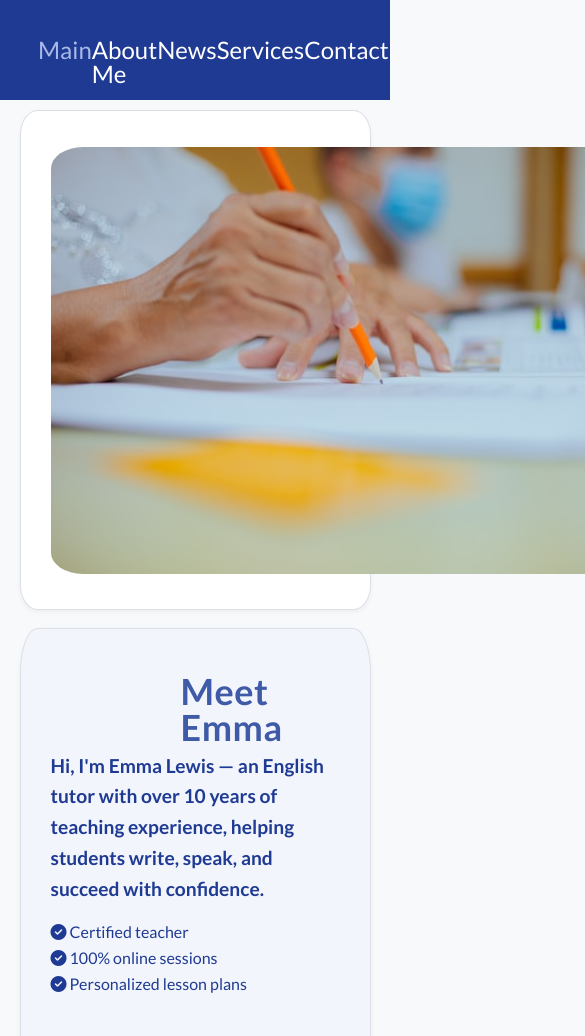
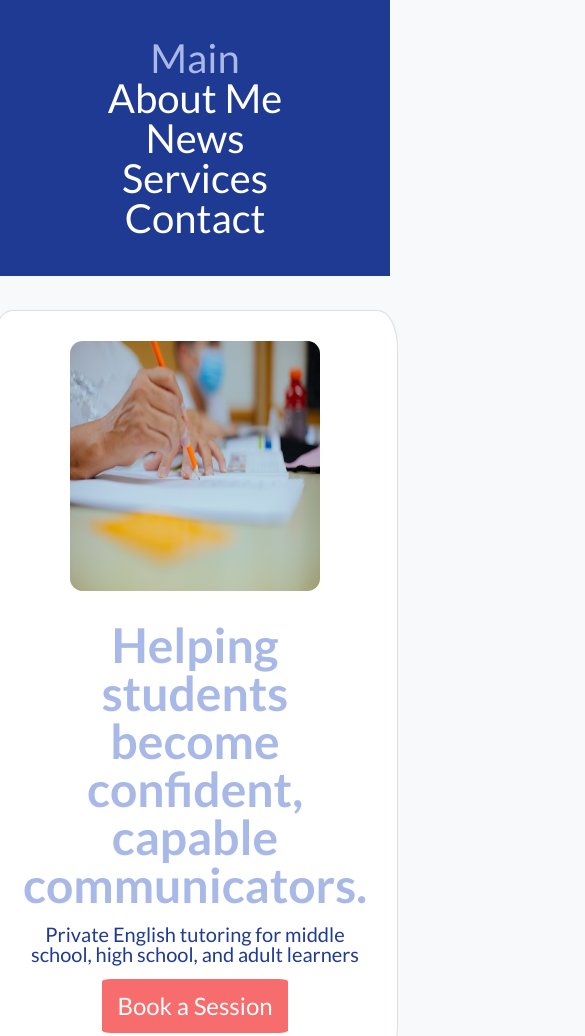
Before and after one commit to anilipartia/Final-Project---Ani-Lipartia, a plain HTML site: page index.html in a window 390 px wide. Shown: the top 1036 px of the page, 585 px wide, since content can reach past the window. Drawn offline with Linux system fonts and the light colour scheme.

Commit message:
Main page responsive

```diff
--- a/index.html
+++ b/index.html
@@ -6,6 +6,7 @@
         <link rel="stylesheet" href="https://cdnjs.cloudflare.com/ajax/libs/font-awesome/6.7.2/css/all.min.css">
         <link rel="stylesheet" type="text/css" href="css/reset.css">
         <link rel="stylesheet" type="text/css" href="css/styles.css">
+        <link rel="stylesheet" type="text/css" href="responsive/index.css">
         <link href="https://fonts.googleapis.com/css2?family=Playfair+Display:wght@600&family=Lato:wght@400;700&display=swap" rel="stylesheet">
     </head>
     <body>
--- /dev/null
+++ b/responsive/index.css
@@ -0,0 +1,72 @@
+@media (max-width: 1200px){
+    body{
+        max-width: 1200px;
+    }
+    ul{
+        flex-direction: column;
+        align-items: center;
+    }
+    ul a{
+        font-size: 40px;
+    }
+    header{
+        height: auto;
+    }
+    .card{
+        margin-top: 200px;
+        flex-direction: column;
+        gap: 30px;
+        height: auto;
+        text-align: center;
+
+    }
+    .text{
+        display: flex;
+        flex-direction: column;
+        gap: 15px;
+        align-items: center;
+        justify-content: center;
+    }
+    .button{
+        margin: 0;
+    }
+    .card img{
+        width: 250px;
+        height: 250px;
+    }
+    h1{
+        font-size: 36px;
+    }
+    h3{
+        margin: 0;
+    }
+    .cards, .container{
+        display: flex;
+        flex-direction: column;
+        gap: 15px;
+        align-items: center;
+        margin-bottom: 50px;
+    }
+    footer{
+        display: flex;
+        flex-direction: column;
+        gap: 20px;
+    }
+
+
+}
+@media (max-width: 1400px){
+    h1{
+        font-size: 48px;
+    }
+    .sercard{
+        margin-left: 10%;
+        margin-right: 10%;
+    }
+    .cards{
+        display: flex;
+        gap: 15px;
+        align-items: center;
+        margin-bottom: 50px;
+    }
+}
```
